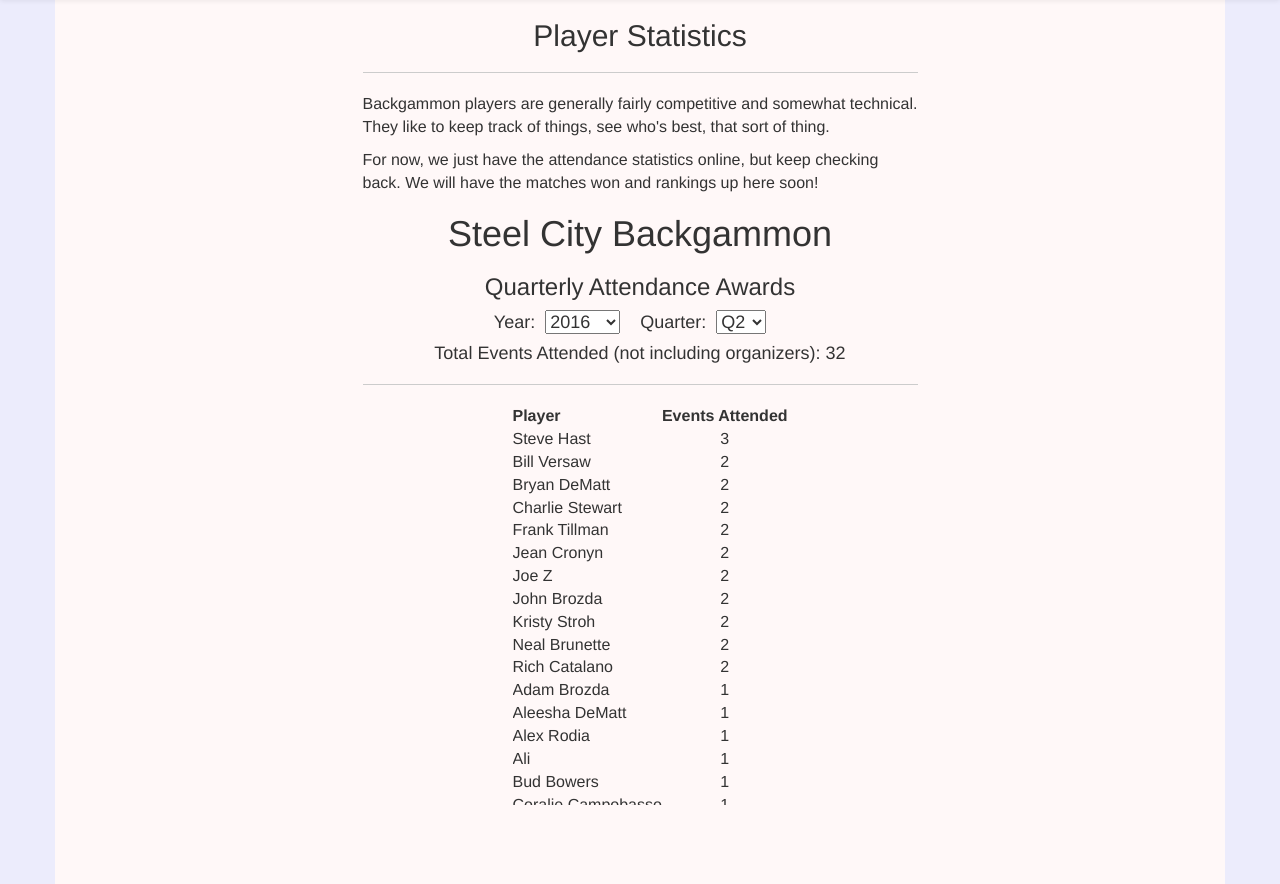
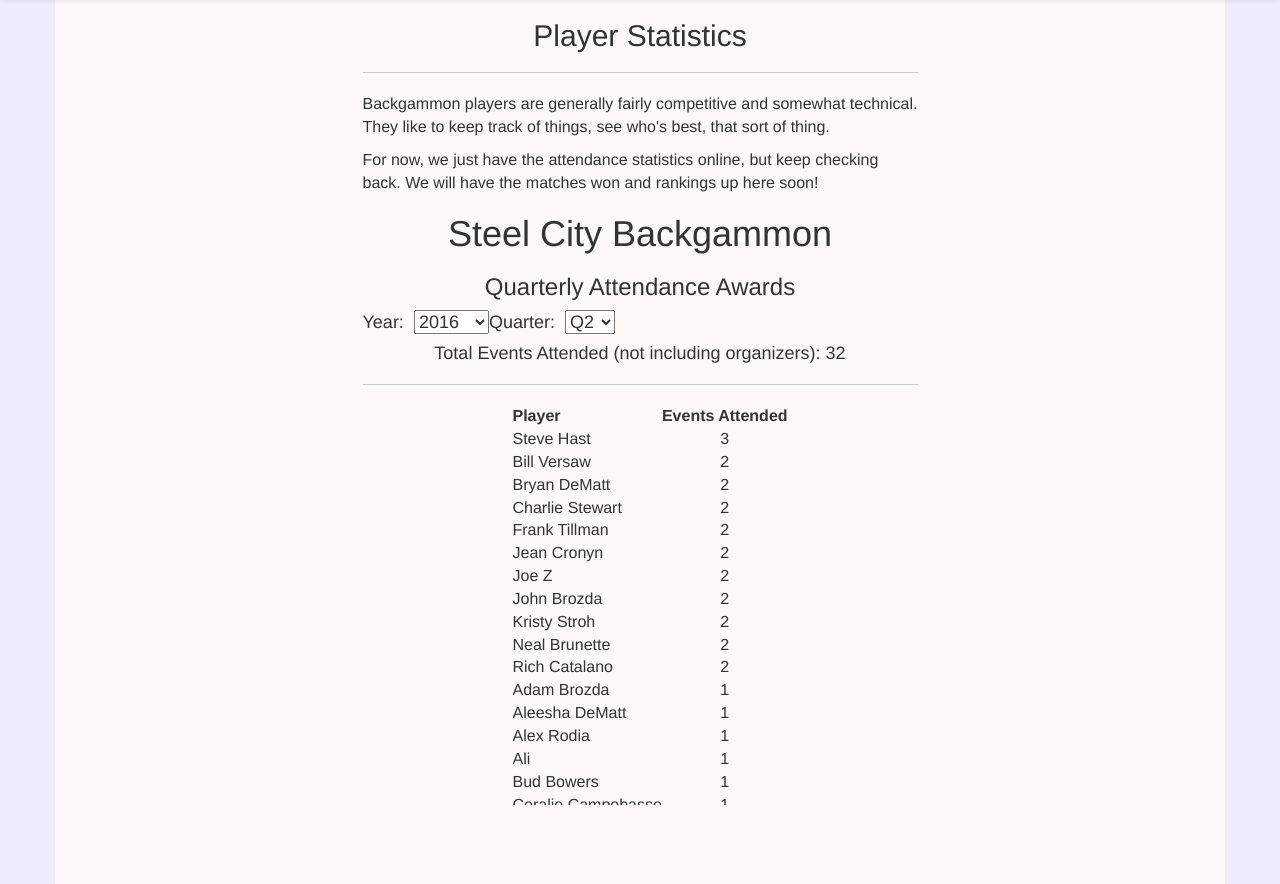
Before and after one commit to pblackwood/steelcitybg, a PHP site: page /stats.html in a window 1280 px wide. Shown: the part 51-935 px from the top of the page. Run offline with PHP 8.4, Linux system fonts and the light colour scheme; some libraries are stand-ins or nearby versions.

Commit message:
Updates some styles on the stats page.

```diff
--- a/src/css/attendanceStats.css
+++ b/src/css/attendanceStats.css
@@ -3,10 +3,7 @@
     background-color: #fff8f8;
 }
 
-#attendanceStats {
-}
-
-.header h1, .header h3, .header h4 {
+.header h1, .header h3 {
     text-align: center
 }
 
@@ -18,13 +15,8 @@
     text-align: center;
 }
 
-.header h4 span {
-    vertical-align: middle;
-}
-
 .header select {
     margin-left: 10px;
-    margin-right: 20px;
 }
 
 .header select#quarter {
```
